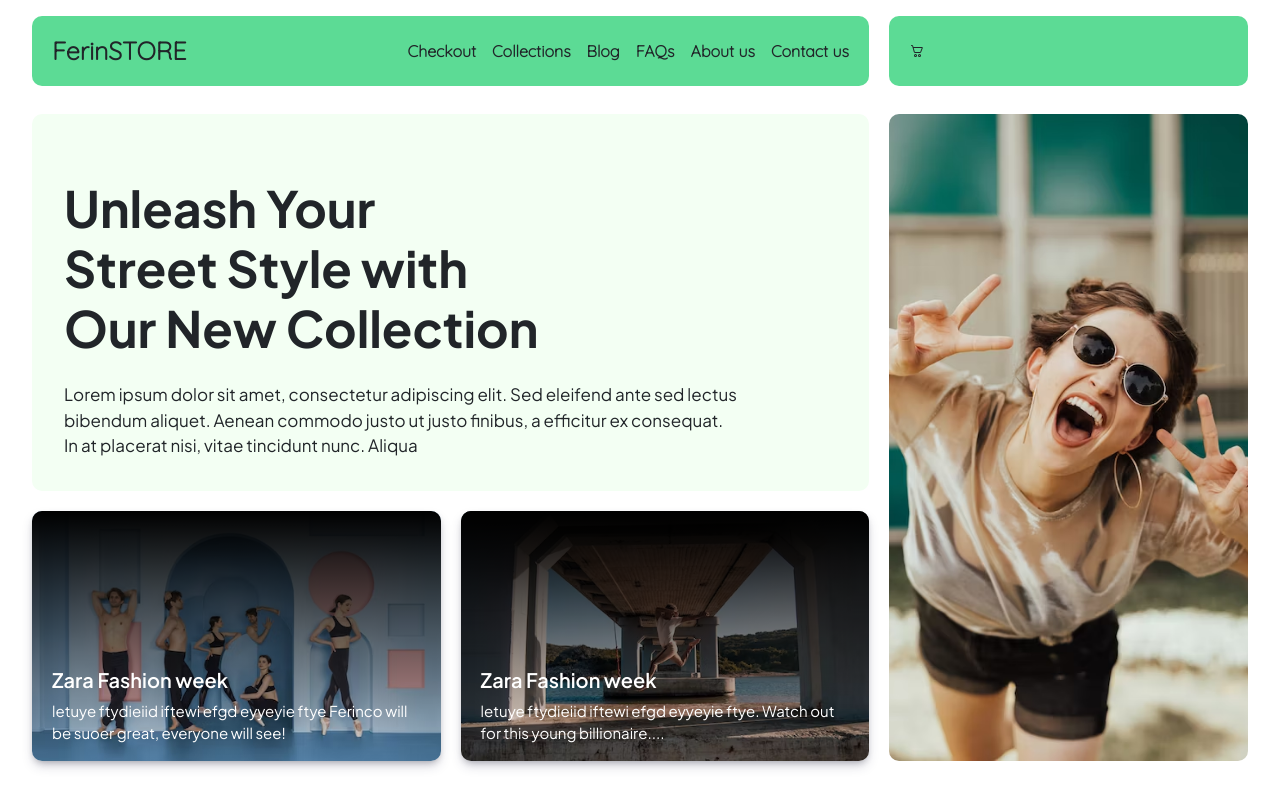
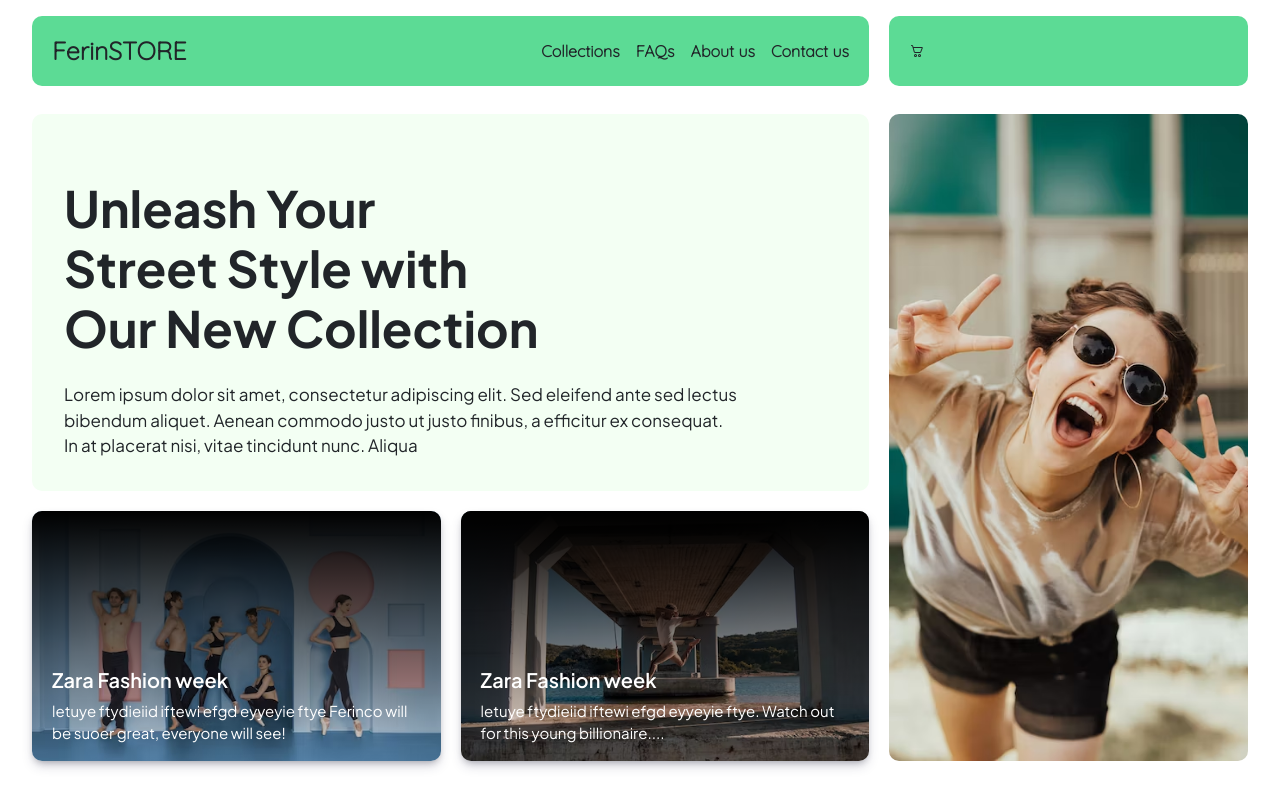
Before and after one commit to Ferinco/Ferinco-store, a React (Create React App) app in the folder ferinstore/: page / in a window 1280 px wide. Shown: the top 800 px of the page. Built offline with nearby package versions, Linux system fonts and the light colour scheme; some icons are missing.

Commit message:
user bar configuration

```diff
--- a/ferinstore/src/Components/layout/external/Navbar.js
+++ b/ferinstore/src/Components/layout/external/Navbar.js
@@ -5,15 +5,7 @@ import { Icon } from "@iconify/react";
 
 const NavConfig = [
   {
-    title: "Checkout",
-    link: "/details",
-  },
-  {
     title: "Collections",
-    link: "",
-  },
-  {
-    title: "Blog",
     link: "",
   },
   {
@@ -68,7 +60,9 @@ const NavbarWrapper = styled.div`
   width: 95%;
   margin: auto;
   gap: 20px;
-
+  @media (max-width: 370px){
+    gap: 10px;
+  }
 
   `
 const LeftBar = styled.div`
@@ -146,6 +140,9 @@ const LeftBar = styled.div`
       }
     }
   }
+  @media (max-width: 370px){
+    width: 85%;
+  }
 `;
 const RightBar= styled.div`
 width: 30%;
@@ -156,5 +153,11 @@ margin: auto;
   padding: 10px 20px;
   border-radius: 10px;
   height: 70px;
-
+  @media (max-width: 370px){
+    width: 15%;
+    justify-content: center !important;
+    .user-links{
+      flex-direction: column-reverse !important;
+}
+  }
 `
```
